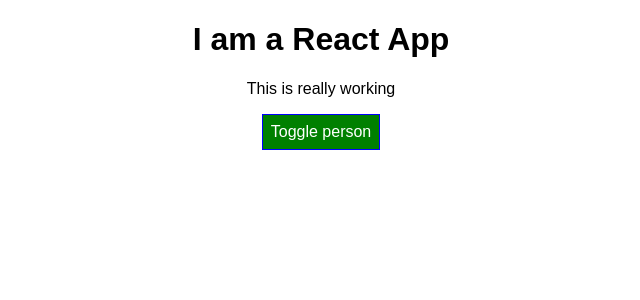
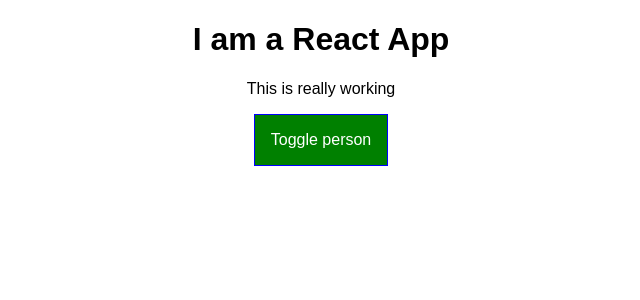
Before and after one commit to YudhaYuki/React-PART-I, a React app: page / in a window 1280 px wide. Shown: the top 300 px of the page, without its empty margins (319-959 px from the left). Built offline with nearby package versions, Linux system fonts and the light colour scheme.

Commit message:
Enable CSS Modules - Adding Pseudo Selectors

```diff
--- a/src/App.css
+++ b/src/App.css
@@ -9,3 +9,26 @@
 .bold {
   font-weight: bold;
 }
+
+.App button {
+  border: 1px solid blue;
+  padding: 16px;
+  background-color: green;
+  font: inherit;
+  color: white;
+  cursor: pointer;
+}
+
+.App button:hover {
+  background-color: lightgreen;
+  color: black;
+}
+
+.App button.Red {
+  background-color: red;
+}
+
+.App button.Red:hover {
+  background-color: salmon;
+  color: black;
+}
--- a/src/App.js
+++ b/src/App.js
@@ -50,16 +50,9 @@
   }
 
   render() {
-    const style = {
-      backgroundColor: 'green',
-      color: 'white',
-      font: 'inherit',
-      border: '1px solid blue',
-      padding: '8px',
-      cursor: 'pointer'
-    }
 
     let persons = null;
+    let btnClass = '';
 
     if (this.state.showPersons) {
       persons = (
@@ -75,7 +68,7 @@
         </div>
       );
 
-      style.backgroundColor= 'red';
+      btnClass = classes.Red;
     }
 
     let assignClasses = [];
@@ -94,7 +87,7 @@
           <h1>I am a React App</h1>
           <p className={assignClasses.join(' ')}>This is really working</p>
           <button
-            style={style}
+            className = {btnClass}
             onClick={this.togglePersonsHandler}>Toggle person</button>
             {persons}
 
```
